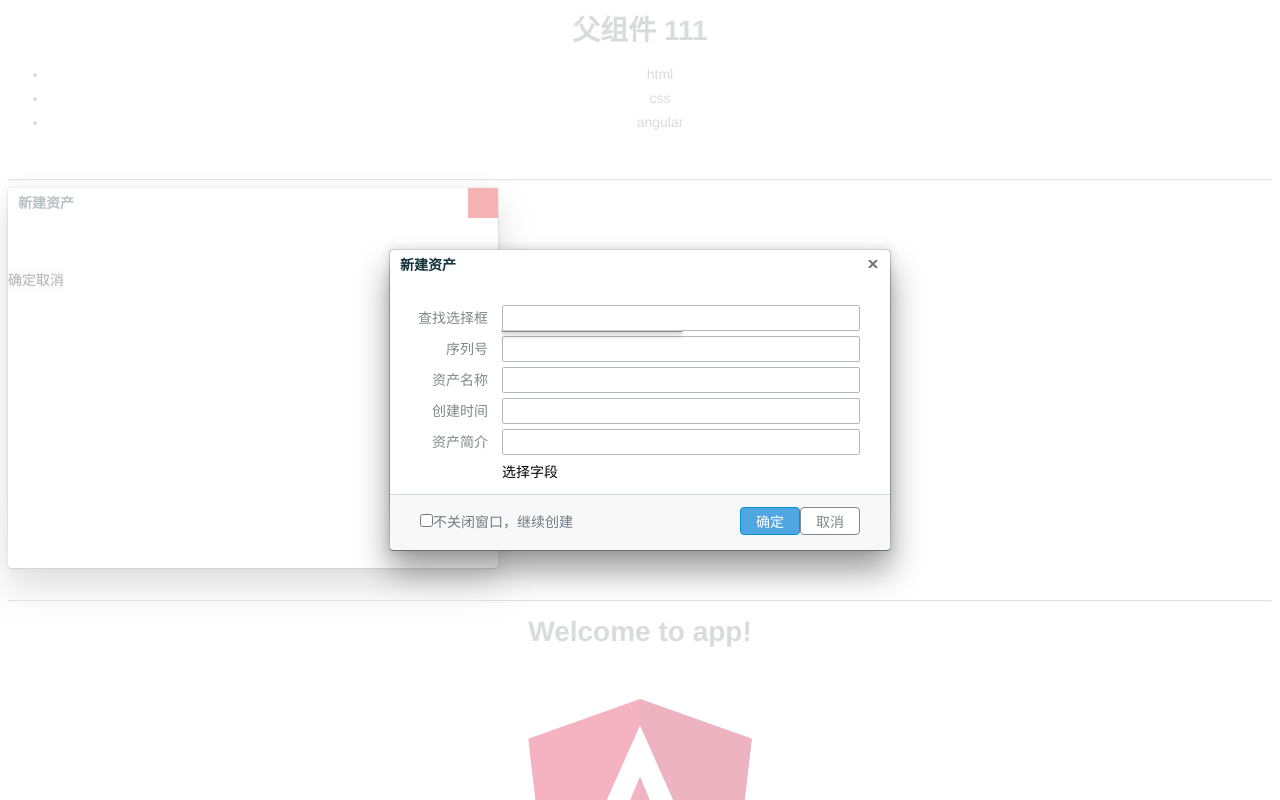
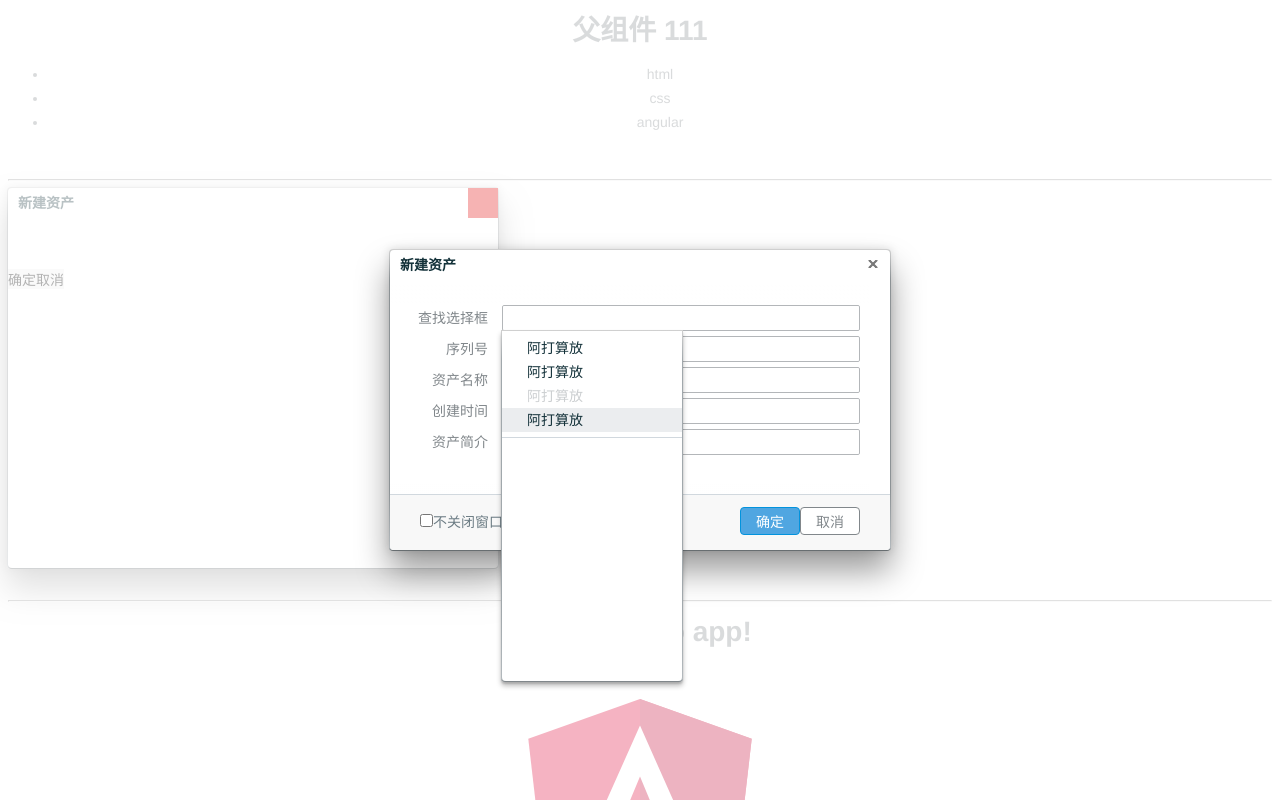
Before and after one commit to ajiutongxue/LLGUN, an Angular app: page / in a window 1280 px wide. Shown: the top 800 px of the page. Built offline with nearby package versions, Linux system fonts and the light colour scheme; some icons are missing.

Commit message:
mod select component style

```diff
--- a/src/app/select-input/select-input.component.html
+++ b/src/app/select-input/select-input.component.html
@@ -16,7 +16,7 @@
 									<td>阿打算放</td>
 									<!-- <td></td> -->
 								</tr>
-								<tr>
+								<tr class="more-right-triangle">
 									<!-- <td></td> -->
 									<td>阿打算放</td>
 									<!-- <td></td> -->
--- a/src/glb.css
+++ b/src/glb.css
@@ -81,6 +81,7 @@ td {
   min-width: 180px;
   border-radius: 4px;
   background: #fff;
+  box-sizing: content-box;
 }
 .modal-flatest-container:after {
   content: '';
@@ -123,6 +124,9 @@ td {
   width: 100%;
   margin: 5px 0;
 }
+.common-content > table:last-child {
+  margin-bottom: 3px;
+}
 .common-content > table tr > td:first-child {
   padding-left: 25px;
 }
@@ -156,6 +160,17 @@ td {
   color: #fff;
   background: #50A6E1;
 }
+.common-content tr.more-right-triangle > td:last-child {
+  position: relative;
+}
+.common-content tr.more-right-triangle > td:last-child:after {
+  position: absolute;
+  top: 0;
+  right: 10px;
+  font-family: FontAwesome;
+  content: '\f0da';
+  color: inherit;
+}
 .common-content hr.line-separator {
   height: 1px;
   border: none;
@@ -163,6 +178,7 @@ td {
   background: #D1D8DE;
 }
 .select-box .modal-flatest-container {
+  height: 350px;
   z-index: 199;
 }
 .select-box .select-content {
--- a/src/glb.less
+++ b/src/glb.less
@@ -118,7 +118,7 @@ td {
 	min-width: 180px;
 	border-radius: 4px;
 	background: #fff;
-
+	box-sizing: content-box;
 
 	&:after {
 		content: '';
@@ -171,6 +171,10 @@ td {
 		width: 100%;
 		margin: 5px 0;
 
+		&:last-child {
+			margin-bottom: 3px;
+		}
+
 		tr {
 			> td {
 				&:first-child {
@@ -221,6 +225,21 @@ td {
 			background: @color-active;
 		}
 
+		&.more-right-triangle {
+			& > td:last-child {
+				position: relative;
+
+				&:after {
+					position: absolute;
+					top: 0;
+					right: 10px;
+					font-family: FontAwesome;
+					content: '\f0da';
+					color: inherit;
+				}
+			}
+		}
+
 	}
 
 
@@ -243,7 +262,7 @@ td {
 		// top: 269px;
 		// width: 220px;
 		// min-height: 400px;
-		// height: 350px;
+		height: 350px;
 		z-index: 199;
 	}
 
```
